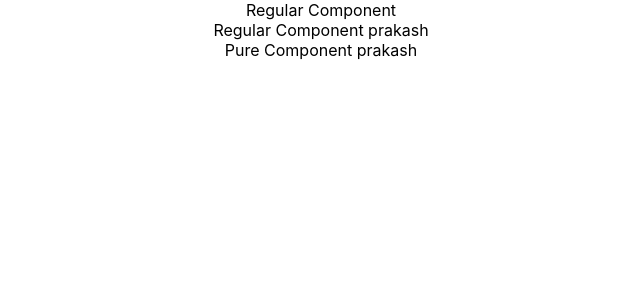
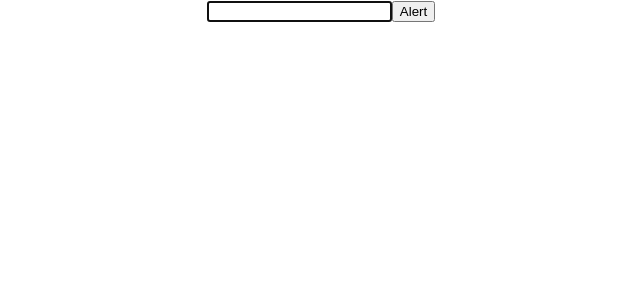
Before and after one commit to Prakashpreveen/React-JS, a React (Create React App) app: page / in a window 1280 px wide. Shown: the top 300 px of the page, without its empty margins (319-959 px from the left). Built offline with nearby package versions, Linux system fonts and the light colour scheme.

Commit message:
added memo

```diff
--- a/src/App.js
+++ b/src/App.js
@@ -2,12 +2,15 @@ import React, { Component, createElement } from "react";
 import logo from "./logo.svg";
 import "./App.css";
 
-import ParentComp from "./Components/PureComponent/ParentComp";
+// import ParentComp from "./Components/PureComponent/ParentComp";
+import RefsDemo from "./Components/RefsDemo";
 
 function App() {
   return (
     <div className="App">
-      <ParentComp />
+      {/* <ParentComp /> */}
+      {/* <ParentComp /> */}
+      <RefsDemo />
     </div>
   );
 }
--- /dev/null
+++ b/src/Components/RefsDemo.js
@@ -0,0 +1,27 @@
+import React, { createRef, Component } from "react";
+
+export class RefsDemo extends Component {
+  constructor(props) {
+    super(props);
+
+    this.MyRef = createRef();
+  }
+
+  componentDidMount() {
+    this.MyRef.current.focus();
+  }
+
+  ClickHandler = () => {
+    alert(this.MyRef.current.value);
+  };
+  render() {
+    return (
+      <div>
+        <input type="text" ref={this.MyRef} />
+        <button onClick={this.ClickHandler}>Alert</button>
+      </div>
+    );
+  }
+}
+
+export default RefsDemo;
```
Also changed, not shown: src/Components/MemoComponent/MemoComp.js (added, +8 -0 lines), src/Components/MemoComponent/ParentMemo.js (added, +23 -0 lines).
